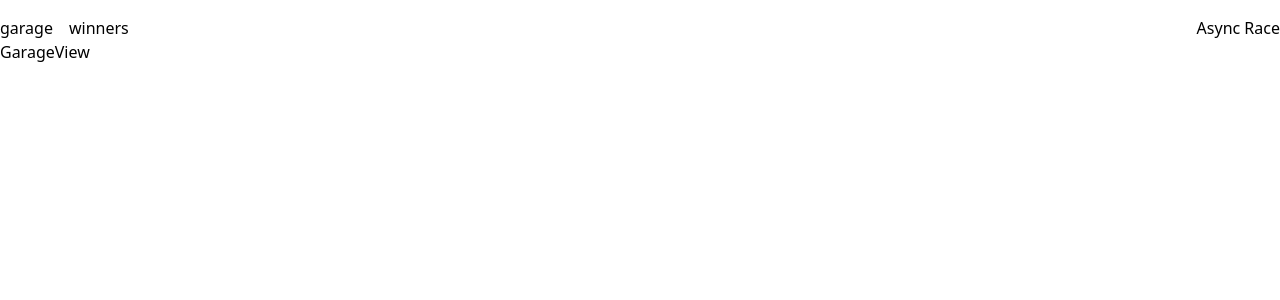
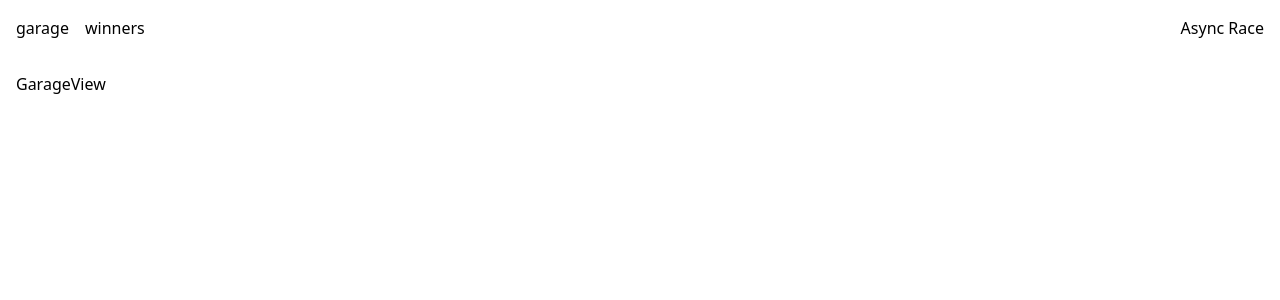
Before and after one commit to kirill-shakhov/async-race, a React (Vite) app: page /garage in a window 1280 px wide. Shown: the top 300 px of the page. Built offline with nearby package versions, Linux system fonts and the light colour scheme.

Commit message:
master feat: added container

```diff
--- a/src/shared/layouts/AppLayout/AppLayout.tsx
+++ b/src/shared/layouts/AppLayout/AppLayout.tsx
@@ -3,7 +3,7 @@
 
 const AppLayout = () => {
   return (
-    <div>
+    <div class="max-w-screen-xl min-h-screen mx-auto px-4 flex flex-col gap-8">
       <AppHeader/>
       <Outlet/>
     </div>
```
